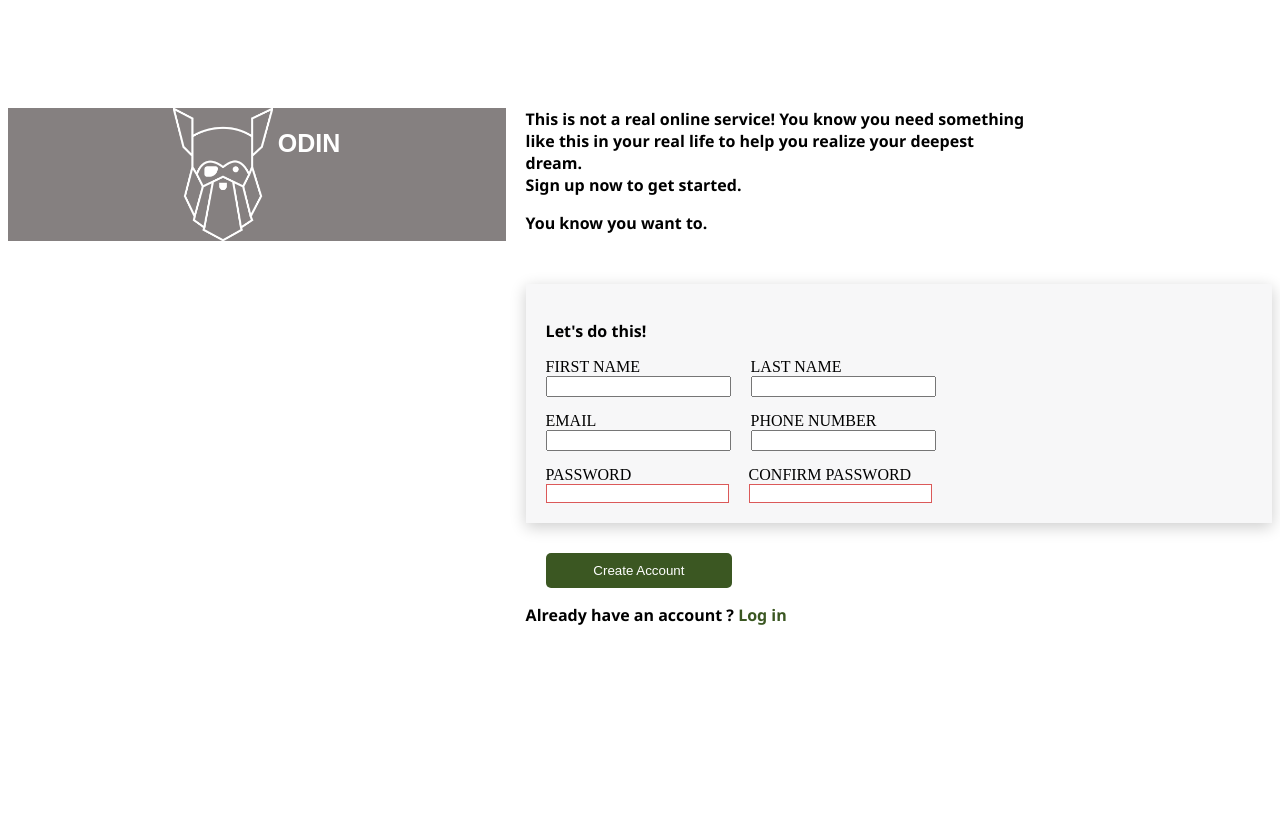
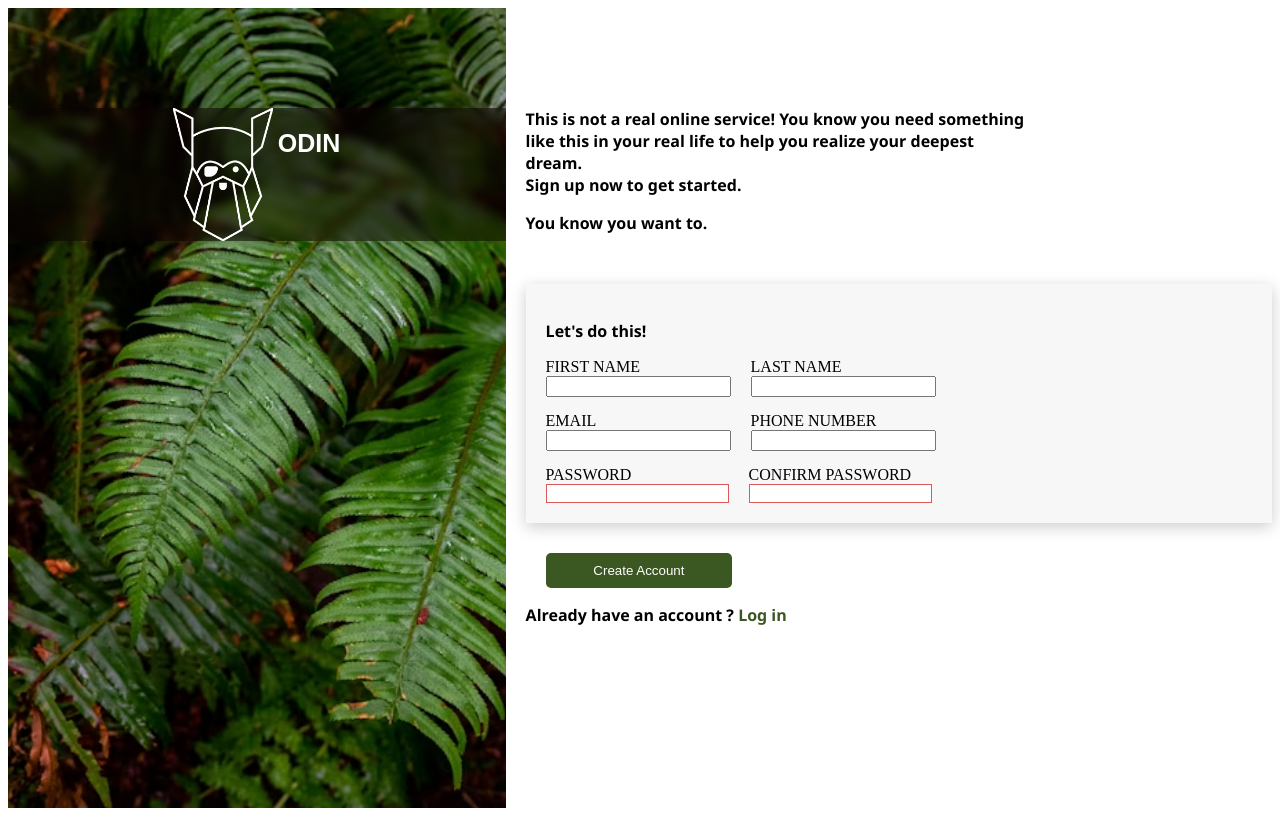
Before and after one commit to BethelE41/first-project, a plain HTML site: page index.htm in a window 1280 px wide. Drawn offline with Linux system fonts and the light colour scheme; a web font is replaced by a local one.

Commit message:
Update index.css

```diff
--- a/css/index.css
+++ b/css/index.css
@@ -8,7 +8,7 @@
 .left {
   width: 40%;
   height: 100vh;
-  background-image: url("image/back.avif");
+  background-image: url("../image/back.avif");
   background-repeat: no-repeat;
   background-position: left;
   background-size: cover;
```
